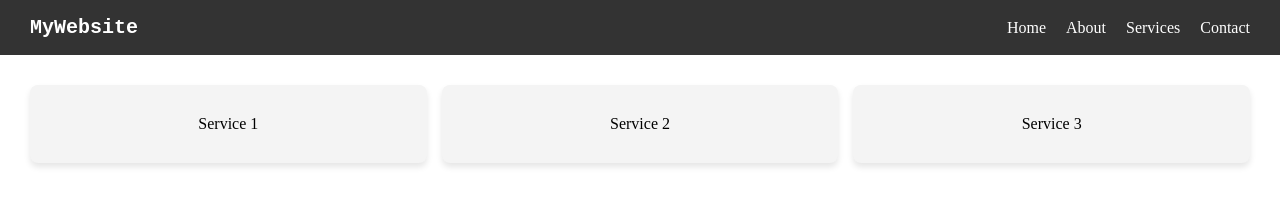
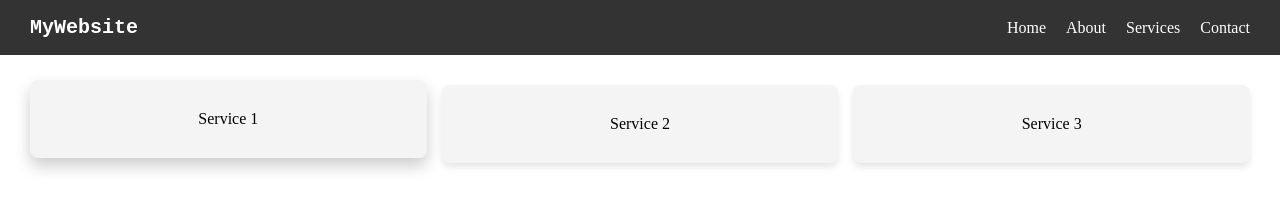
Before and after one commit to areej-png/services-landing-page, a plain HTML site: page services.page/index.html in a window 1280 px wide. In both pictures the pointer is over the element "Service 1". Drawn offline with Linux system fonts and the light colour scheme.

Commit message:
Polish design: Add hover effect to services cards

```diff
--- a/services.page/style.css
+++ b/services.page/style.css
@@ -42,6 +42,11 @@
     padding: 30px;
     flex: 1;
 }
+.card:hover {
+     transform: translateY(-5px);
+    box-shadow: 0 8px 16px rgba(0,0,0,0.2);
+    transition: all 0.3s ease;
+}
 /*Responsive */
 @media (max-width: 768px) {
   .services {
```
